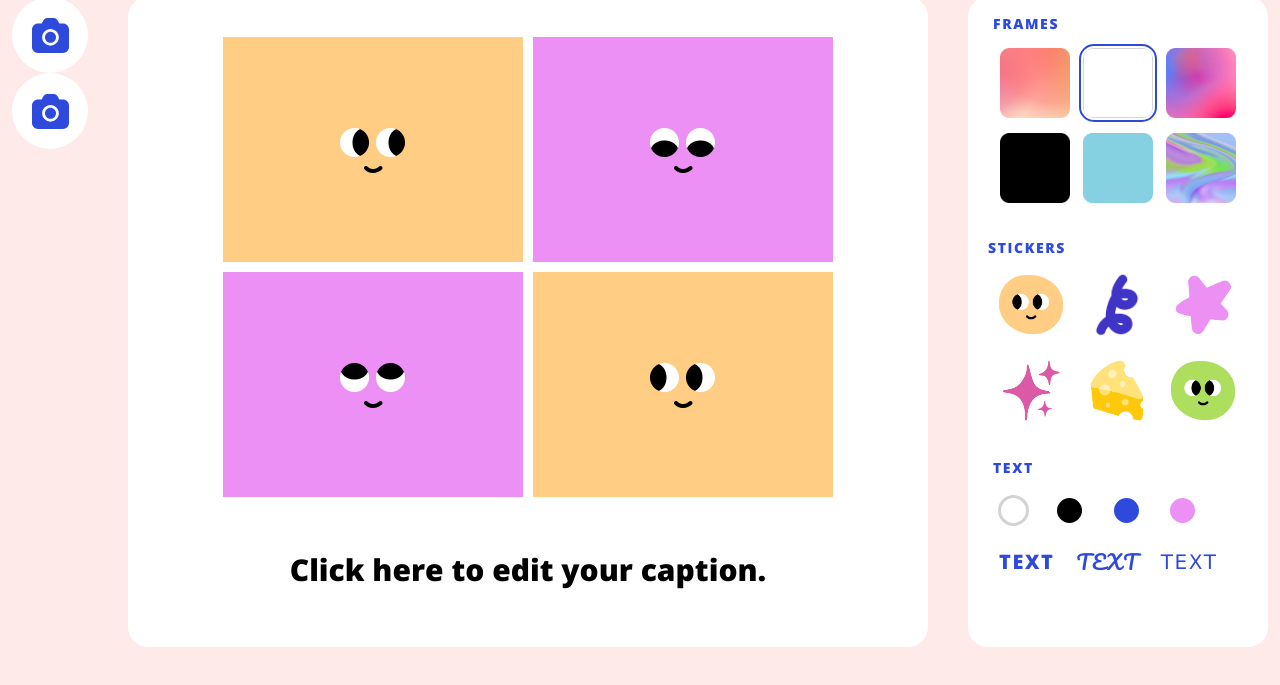
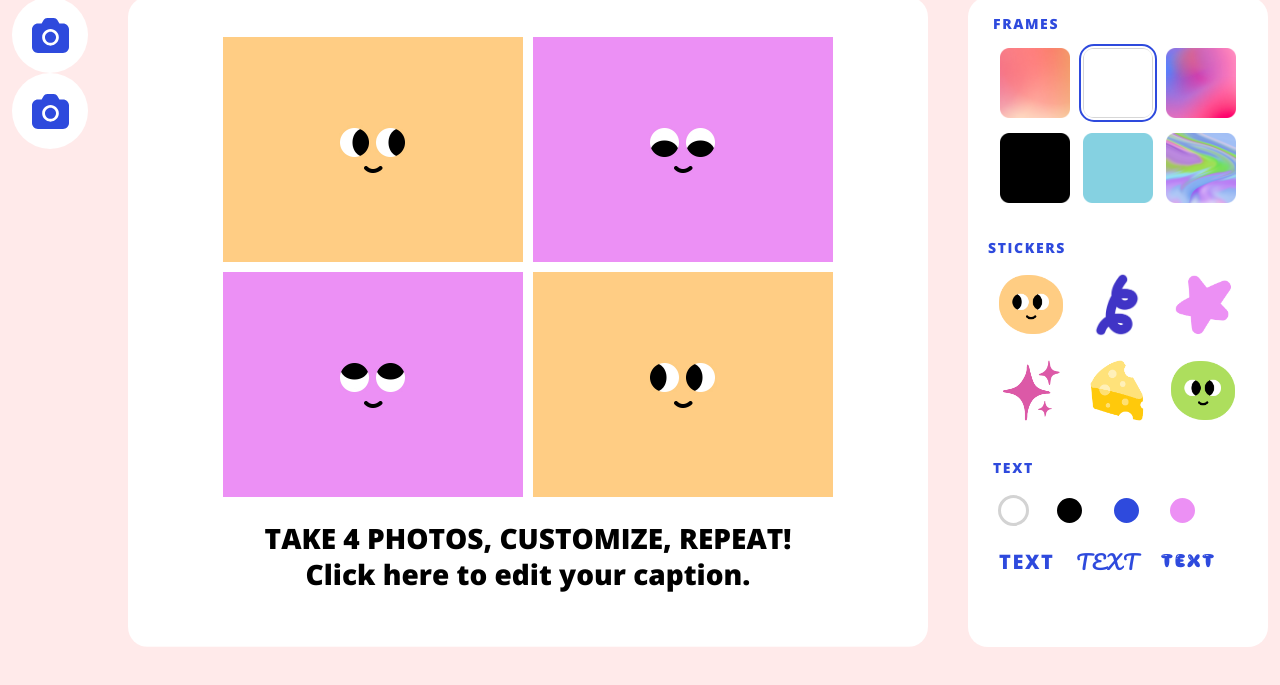
Before and after one commit to gmirzayev/EESY, a website built with webpack: page index.html in a window 1280 px wide. Shown: the part 93-778 px from the top of the page. Built offline with nearby package versions, Linux system fonts and the light colour scheme.

Commit message:
add fonts

```diff
--- a/index.html
+++ b/index.html
@@ -45,7 +45,7 @@
                 <video id="video" autoplay></video>
                 <canvas id="sticker-canvas"></canvas>
                 <div id="flash"></div>
-                <textarea id="caption" maxlength="140">Click here to edit your caption.</textarea>
+                <textarea id="caption" maxlength="70">TAKE 4 PHOTOS, CUSTOMIZE, REPEAT! Click here to edit your caption.</textarea>
             </div>
             <div id="counter-container">
                 <div id="picture-count"></div>
@@ -113,7 +113,7 @@
                     <ul id="text-font-select">
                         <li id="open" data-font="Open Sans, sans-serif">TEXT</li>
                         <li id="pacific" data-font="Pacifico, cursive">TEXT</li>
-                        <li id="lucida" data-font="Lucida Sans, sans-serif">TEXT</li>
+                        <li id="sunspot" data-font="Sunspot">TEXT</li>
                     </ul>
                 </label>
             </div>
--- a/src/index.js
+++ b/src/index.js
@@ -1,7 +1,6 @@
 import Video from "./scripts/video";
 import Picture from "./scripts/picture";
 import Reel from "./scripts/reel";
-// import Sticker from "./scripts/sticker";
 import setPlaceholders from "./scripts/setPlaceholder";
 import Hitbox from "./scripts/hitbox";
 
@@ -27,13 +26,16 @@ startVideoButton.addEventListener('click', (e) => {
 
 //get button that will take multiple pictures
 const multipleCaptureButton = document.getElementById('multi-capture-btn');
+
 const pictureCount = document.getElementById('picture-count');
 const countdownTimer = document.getElementById('countdown');
+
 const flashElement = document.getElementById('flash');
 
 //get all canvas elements with class of small-frame
 const offpageCanvasArray = document.getElementsByClassName('offpage-frame');
 const textarea = document.getElementById('caption');
+
 multipleCaptureButton.addEventListener('click', (e) => {
     //delay function that returns promise after x ms
     function delay(ms) {
@@ -150,12 +152,12 @@ let dragging;
 
 stickerCanvas.addEventListener('mousedown', (e) => {
     let pos = getMousePos(stickerCanvas, e);
-
     for(let i = 0; i < stickerArray.length; i++) {
         if(stickerArray[i].hit(pos.x, pos.y)) {
             let hitbox = stickerArray[i];
             const context = stickerCanvas.getContext('2d');
             dragging = ((e) => {
+
                 pos = getMousePos(stickerCanvas, e);
                 hitbox.posX = pos.x;
                 hitbox.posY = pos.y;
--- a/src/index.scss
+++ b/src/index.scss
@@ -1,6 +1,14 @@
 @import './styles/reset.scss';
 @import './styles/colors.scss';
 @import './styles/sidebar.scss';
+@font-face {
+    font-family: HegelPro;
+    src: url("../HegelPro-Regular.otf");
+}
+@font-face {
+    font-family: Sunspot;
+    src: url("../Sunspot.otf");
+}
 
 body {
     height: 100%;
@@ -150,26 +158,21 @@ main {
     visibility: hidden;
     opacity: 0;
     transition: visibility 0s 2s, opacity 2s linear;
-  }
-
-// #reel-container {
-//     width: 800px;
-//     height: 600px;
-// }
+}
 
 #caption {
-    // display: block;
     z-index: 2;
     resize: none;
     border: none;
     width: 600px;
     height: 100px;
-    position: absolute;
     font-family: 'Open Sans', sans-serif;
-    bottom: 150px;
-    font-size: 30px;
+    font-size: 28px;
+    margin-top: 10px;
+    line-height: 1.3em;
     text-align: center;
     background-color: transparent;
+    border: 1px solid transparent;
 }
 
 #caption:hover {
@@ -181,14 +184,11 @@ main {
     display: flex;
     flex-wrap: wrap;
     justify-content: center;
-    // align-items: center;
     width: 800px;
     height: 470px;
 }
 
 #picture-count {
-    // position: relative;
-    // left: 0;
     margin-left: 92px;
     padding-top: 15px;
     font-size: 25px;
--- a/src/styles/sidebar.scss
+++ b/src/styles/sidebar.scss
@@ -138,8 +138,8 @@
     font-family: 'Pacifico', cursive;
 }
 
-#lucida {
-    font-family: 'Lucida Sans', sans-serif;
+#sunspot {
+    font-family: 'Sunspot';
 }
 
 #white {
```
Also changed, not shown: HegelPro-Regular.otf (added), Sunspot.otf (added), dist/main.css, dist/main.js, src/scripts/hitbox.js (line endings or trailing spaces).
